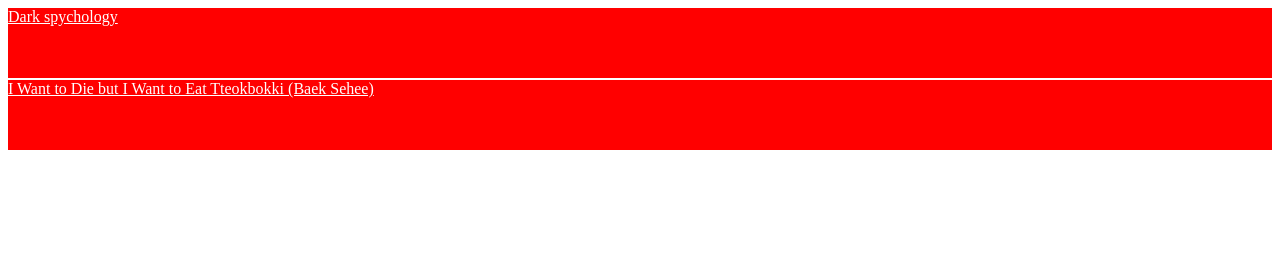
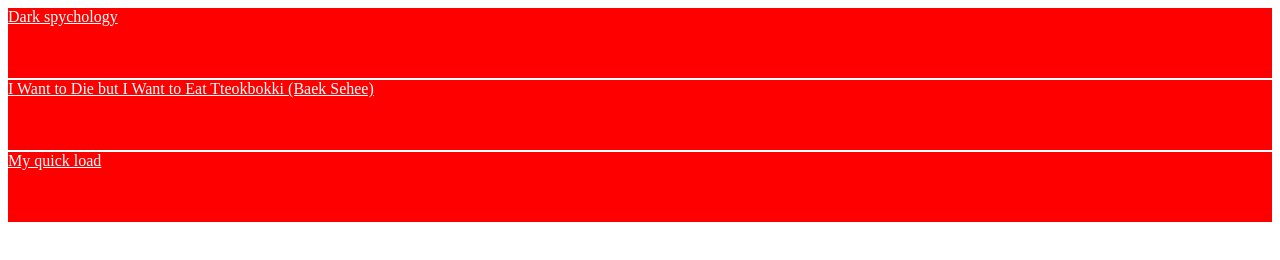
Before and after one commit to sambathdev/kindlesambath, a plain HTML site: page index.html in a window 1280 px wide. Drawn offline with Linux system fonts and the light colour scheme.

Commit message:
Update index.html

```diff
--- a/index.html
+++ b/index.html
@@ -18,5 +18,8 @@
 <body>
     <a href='https://drive.google.com/uc?export=download&id=1eSskQvPA4yES9xHbSsR_ihJ9_t_84jMq'>Dark spychology</a>
     <a href='https://drive.google.com/uc?export=download&id=1zn2-aH_MsP_0Yb2cB4WhB2ADxvfA2Xb8'>I Want to Die but I Want to Eat Tteokbokki (Baek Sehee)</a>
+    <a href='https://drive.google.com/file/d/15SAk6DGR7FM4biqAlV0atkNdn1c-1xlB/view?usp=sharing'>My quick load</a>
+
+
 </body>
 </html>
```
